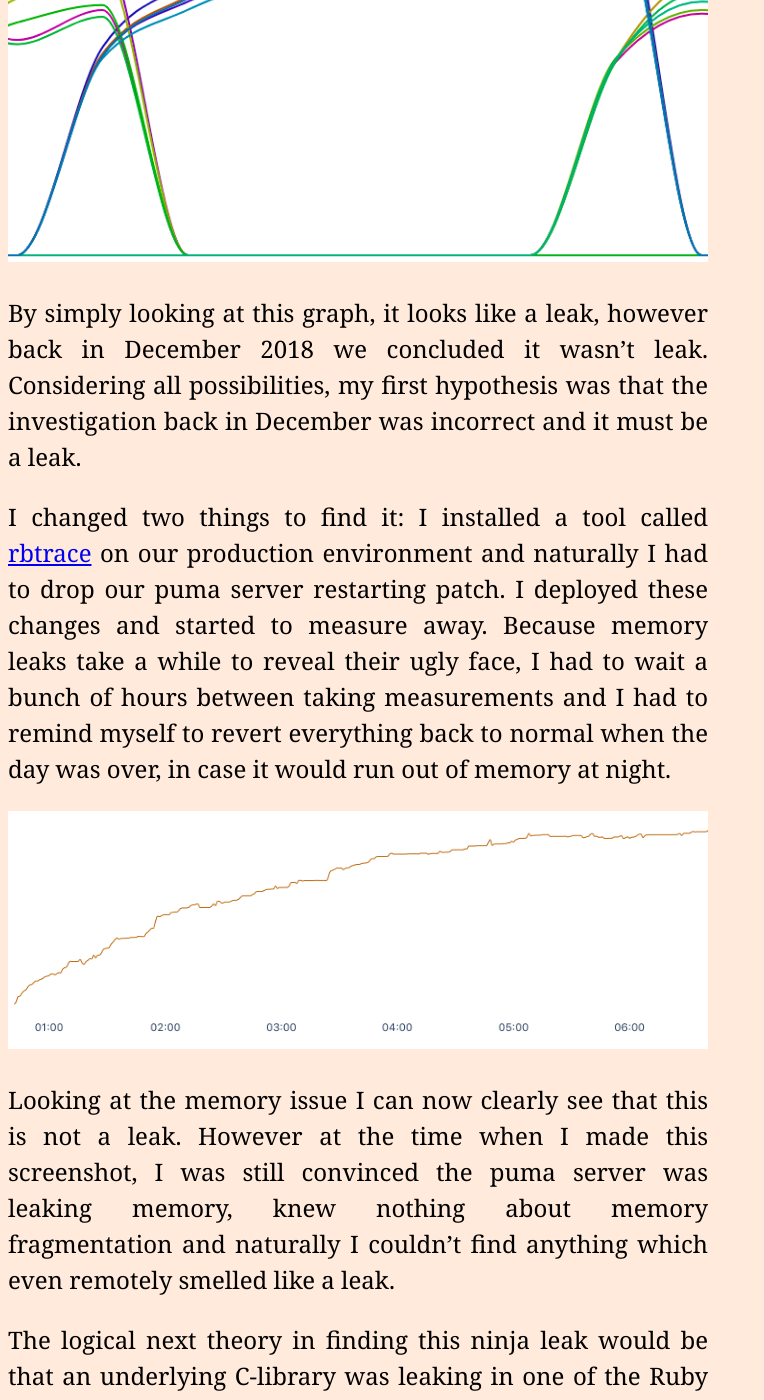
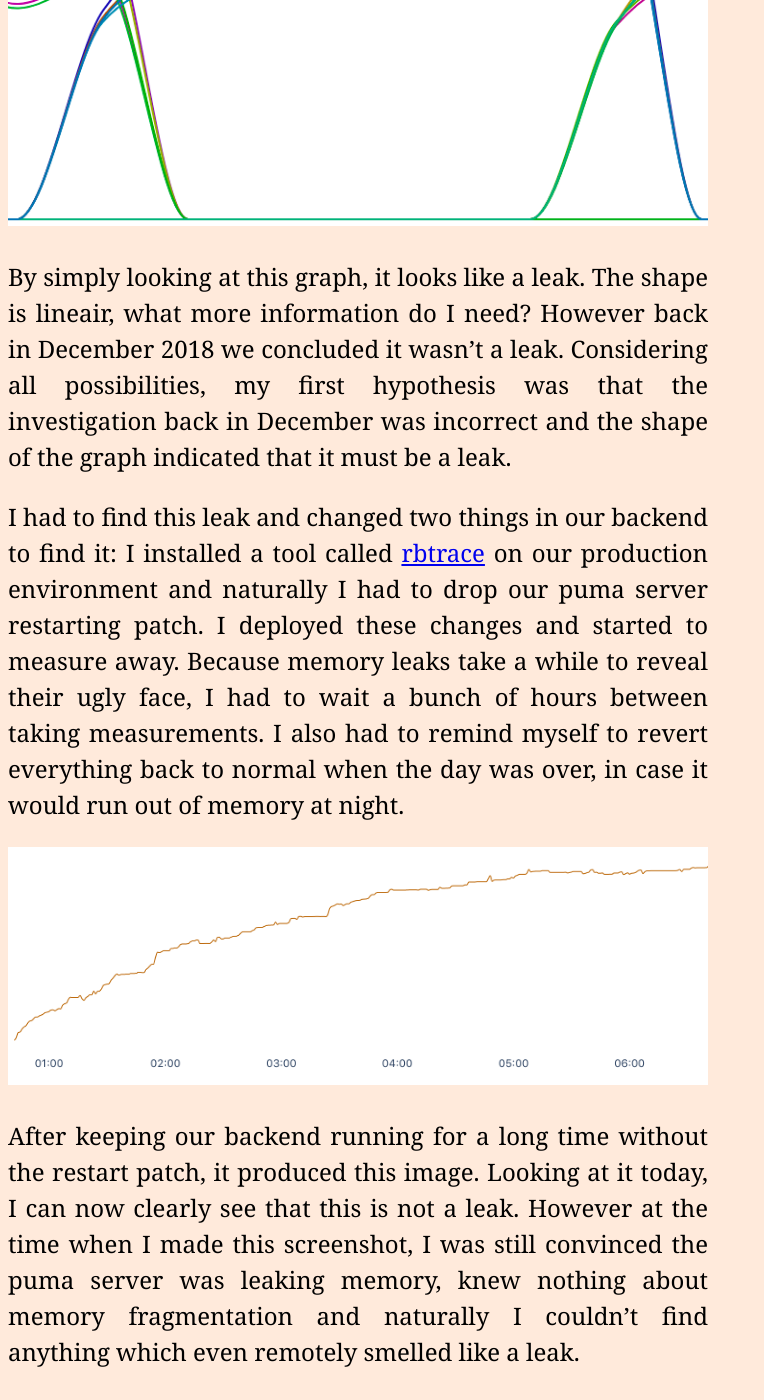
Before and after one commit to grdw/grdw, a Jekyll site: the page built from _posts/2020-09-11-the-shape-of-memory-issues.md, in a window 1280 px wide and 1400 px high, scrolled down 7484 px. Shown: the whole window, without its empty margins (0-764 px from the left). Built offline with Jekyll 4.4.1, drawn with Linux system fonts in a browser that asks for light colours; some of the changed text lies outside the part shown.

Commit message:
changes!

```diff
--- a/_posts/2020-09-11-the-shape-of-memory-issues.md
+++ b/_posts/2020-09-11-the-shape-of-memory-issues.md
@@ -3,7 +3,7 @@
 title: The shape of memory issues
 ---
 
-Computers have memories and like any type of memory, there can be some defects. This article will focus on some of these defects in Ruby environments and tries to give some handlebars for people experiencing any of these defects. I would like to start out with saying that before all this, I wasn't as knowledgeable about memory and especially how it worked in a Ruby environment.
+Computers have memories and like any type of memory, there can be some defects. This article will focus on some of these defects in Ruby environments and tries to give some handlebars for people experiencing any of these defects. I would like to start out with saying that before all this, I wasn't as knowledgeable about memory and especially how it worked in a Ruby environment. I would also like to say that this article will try to refrain from too much technical jargon, because while trying to plow my way to a solution I found the more tech-heavy memory articles unhelpful to say the least.
 
 Before starting to describe my long tale of debugging and hair pulling I'd like to take a moment to describe the title of the article. There are three distinct shapes you should be frightened of and I'll list them from least worrying to most worrying:
 
@@ -37,9 +37,9 @@
 
 ![bloat](/img/1/5.png)
 
-We were however aware that we still needed to do some actual research in how this could've happened. On December the 14th of the same year a small investigation occurred in which we concluded that our little Ruby backend wasn't leaking memory. The gem was working fine, so the incentive to further investigate this issue was not a focus point any more and we closed the issue.
+We were however aware that we still needed to do some actual research in how this could've happened. On December the 14th, of the same year, a small investigation occurred in which we concluded that our little Ruby backend wasn't leaking memory. The gem was working fine, so the incentive to further investigate this issue was not a focus point any more and we closed the issue.
 
-Christmas 2018 happened, which was a pretty good Christmas if you asked me. New years eve came around and eventually it became 2019. Valentine's day and the Easter bunny came around and when, on June 25th 2019, the weather in the Netherlands finally started to look fine, a new version of puma was being released. Because of this newer version – and you guessed it – our restarting patch became incompatible, so we had to remove it. After a deploy we figured that we still hadn't fixed the actual memory issue, so we reverted back to the older version including our patch. This is what that looked like from a memory point of view:
+Christmas 2018 happened, which was a pretty good Christmas if you asked me. New years eve came around and eventually it became 2019. Valentine's day and the Easter bunny came around and when, on June 25th 2019, the weather in the Netherlands finally started to look fine, a new version of puma was being released. Because of this newer version – and you guessed it – our restarting patch became incompatible, so we had to remove it. After a deploy we figured that we still hadn't fixed the original memory issue, so we reverted back to the older version including our patch. The interesting bit here, was to figure out what the memory looked during the deploy with the newer version of puma:
 
 ![bloat](/img/1/6.png)
 
@@ -47,7 +47,7 @@
 
 ![bloat](/img/1/8.png)
 
-and when filtering out the background workers:
+... and when filtering out the background workers:
 
 ![bloat](/img/1/7.png)
 
@@ -55,29 +55,23 @@
 
 ## Bloaty background workers
 
-**The problem:**
+To scroll back up to the three memory shapes; the shape of the background memory usage chart, as shown above, looks rather familiar. Memory is being allocated and because of its size, Ruby thinks that this particular piece of memory must be important, so it persists it for quite a while. After an hour it increases again; rinse and repeat. It's classic memory bloat.
 
-To scroll back to the three memory shapes, the shape of this chart looks rather familiar, namely that this is classic memory bloat. Memory is being allocated and because of its size, Ruby thinks that this particular piece of memory must be important, so it persists it for quite a while. After an hour it increases again; rinse and repeat.
-
-**The solution:**
-
-It turned out that there was a cronjob who's sole purpose was to read logs, compress them, store them elsewhere for safekeeping and delete them. Our backend grew and grew, so we naturally acquired more logs. The logs were persisted in a single array and then compressed, wherein lied the issue. This array became incredibly large and this compressing naturally had to be done in batches. After fixing this, the problem went away and our memory looked good and healthy again for the background workers:
+It turned out that there was a cronjob whose sole purpose was to read logs, compress them, store them elsewhere for safekeeping and delete them. Our backend grew and grew, so we naturally acquired more logs. The logs were persisted in a single array and then compressed, wherein lied the issue. This array became incredibly large and this compressing naturally had to be done in batches. After fixing it, the problem went away and our memory looked good and healthy again for the background workers:
 
 ![bloat](/img/1/9.png)
 
 ## One down, one to go!
 
-Now onward to the frightening memory issue: the one in the puma servers; the one that started it all.
-
 ![bloat](/img/1/4.png)
 
-By simply looking at this graph, it looks like a leak, however back in December 2018 we concluded it wasn't leak. Considering all possibilities, my first hypothesis was that the investigation back in December was incorrect and it must be a leak.
+By simply looking at this graph, it looks like a leak. The shape is lineair, what more information do I need? However back in December 2018 we concluded it wasn't a leak. Considering all possibilities, my first hypothesis was that the investigation back in December was incorrect and the shape of the graph indicated that it must be a leak.
 
-I changed two things to find it: I installed a tool called [rbtrace](https://github.com/tmm1/rbtrace) on our production environment and naturally I had to drop our puma server restarting patch. I deployed these changes and started to measure away. Because memory leaks take a while to reveal their ugly face, I had to wait a bunch of hours between taking measurements and I had to remind myself to revert everything back to normal when the day was over, in case it would run out of memory at night.
+I had to find this leak and changed two things in our backend to find it: I installed a tool called [rbtrace](https://github.com/tmm1/rbtrace) on our production environment and naturally I had to drop our puma server restarting patch. I deployed these changes and started to measure away. Because memory leaks take a while to reveal their ugly face, I had to wait a bunch of hours between taking measurements. I also had to remind myself to revert everything back to normal when the day was over, in case it would run out of memory at night.
 
 ![bloat](/img/1/13.png)
 
-Looking at the memory issue I can now clearly see that this is not a leak. However at the time when I made this screenshot, I was still convinced the puma server was leaking memory, knew nothing about memory fragmentation and naturally I couldn't find anything which even remotely smelled like a leak.
+After keeping our backend running for a long time without the restart patch, it produced this image. Looking at it today, I can now clearly see that this is not a leak. However at the time when I made this screenshot, I was still convinced the puma server was leaking memory, knew nothing about memory fragmentation and naturally I couldn't find anything which even remotely smelled like a leak.
 
 The logical next theory in finding this ninja leak would be that an underlying C-library was leaking in one of the Ruby dependencies. The way to measure this according to some articles I read, was to compile Ruby with [jemalloc](http://jemalloc.net/).
 
```
